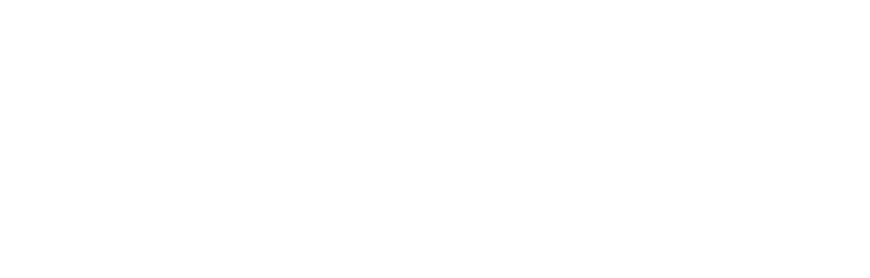
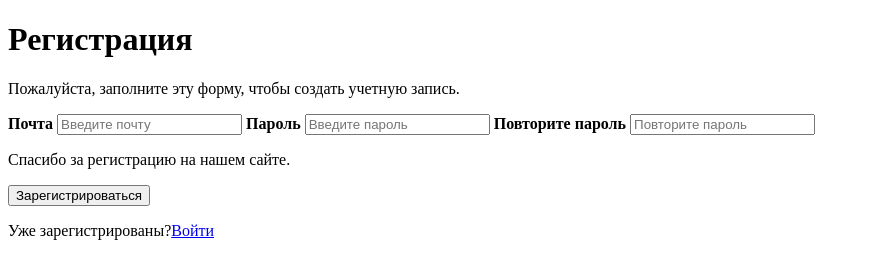
Before and after one commit to Rudzei/git-test-20220906, a plain HTML site: page index.html in a window 1280 px wide. Shown: the whole page, without its empty margins (0-870 px from the left). Drawn offline with Linux system fonts and the light colour scheme.

Commit message:
обновил файл index и добавил файл index2

```diff
--- a/index.html
+++ b/index.html
@@ -10,7 +10,31 @@
 
 <body>
 
-  <form action=""></form>
+  <form action="">
+
+    <div>
+      <h1>Регистрация</h1>
+      <p>Пожалуйста, заполните эту форму, чтобы создать учетную запись.</p>
+
+      <label for="email"><b>Почта</b></label>
+      <input type="text" placeholder="Введите почту" name="email">
+
+      <label for="psw"><b>Пароль</b></label>
+      <input type="password" placeholder="Введите пароль" name="psw">
+
+      <label for="psw-repeat"><b>Повторите пароль</b></label>
+      <input type="password" placeholder="Повторите пароль" name="psw-repeat">
+
+      <p>Спасибо за регистрацию на нашем сайте.</p>
+
+      <input type="submit" value="Зарегистрироваться">
+    </div>
+
+    <div>
+      <p>Уже зарегистрированы?<a href="#">Войти</a></p>
+    </div>
+
+  </form>
 
 </body>
 
```
Also changed, not shown: index2.html (added, +19 -0 lines).
